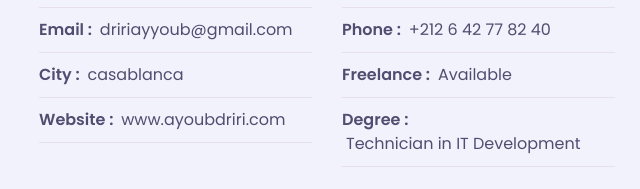
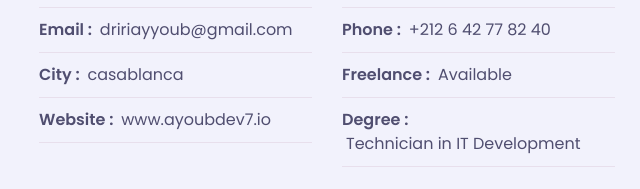
Before and after one commit to Ayyoubdev7/ayoubdev7, a plain HTML site: page index.html in a window 1280 px wide. Shown: the part 1208-1397 px from the top of the page, 231-871 px from the left. Drawn offline with nearby package versions, Linux system fonts and the light colour scheme; a web font is replaced by a local one.

Commit message:
Update index.html

```diff
--- a/index.html
+++ b/index.html
@@ -96,7 +96,7 @@
                                         <p>Freelance : <span>Available</span></p>
                                      </div>
                                      <div class="info-item padd-15">
-                                        <p>Website : <span>www.ayoubdriri.com</span></p>
+                                        <p>Website : <span>www.ayoubdev7.io</span></p>
                                      </div>
                                      <div class="info-item padd-15">
                                         <p>Degree : <span>Technician in IT Development</span></p>
@@ -446,7 +446,7 @@
                          <div class="contact-info-item padd-15">
                             <div class="icon"><i class="fa fa-globe-europe"></i></div>
                             <h4>Website</h4>
-                            <p>www.ayoubdriri.com</p>
+                      <p><a href="https://ayyoubdev7.github.io/ayoubdev7/" target="_blank">www.ayoubdev7.io</a></p>
                         </div>
                         <!--==Contact Info Item End==-->
                     </div>
```
